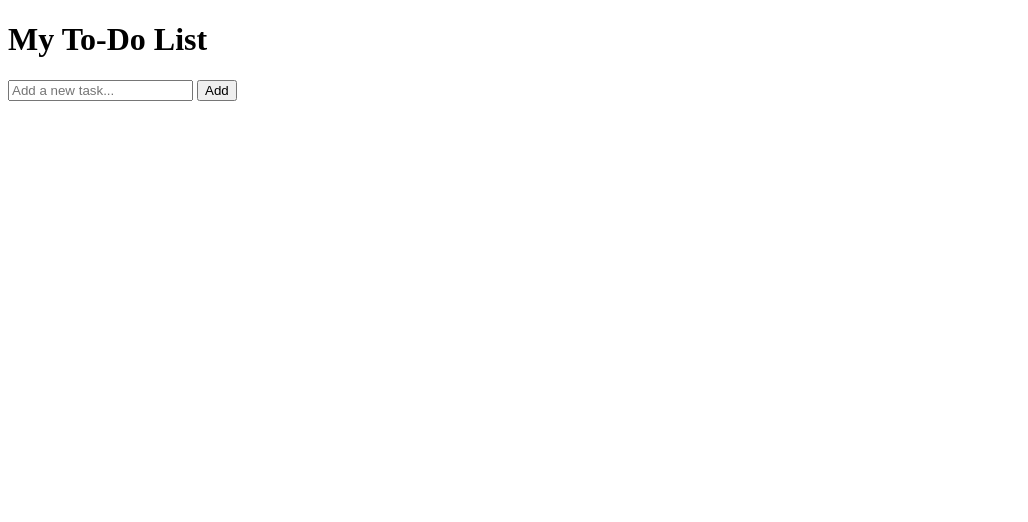
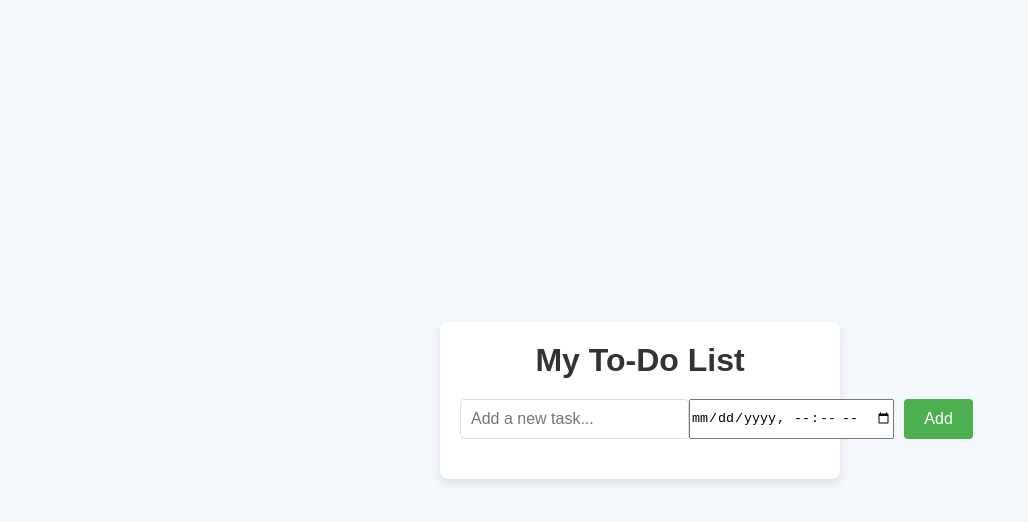
Before and after one commit to Naveenks2708/To-Do, a plain HTML site: page index.html in a window 1280 px wide. Shown: the whole page, without its empty margins (0-1028 px from the left). Drawn offline with Linux system fonts and the light colour scheme.

Commit message:
index.html

```diff
--- a/index.html
+++ b/index.html
@@ -1,20 +1,20 @@
 <!DOCTYPE html>
 <html lang="en">
 <head>
-    <meta charset="UTF-8">
-    <meta name="viewport" content="width=device-width, initial-scale=1.0">
+  <meta charset="UTF-8" />
+  <meta name="viewport" content="width=device-width, initial-scale=1.0"/>
   <title>To-Do List</title>
-    <link rel="stylesheet" href="styles.css">
+  <link rel="stylesheet" href="style.css" />
 </head>
 <body>
   <div class="todo-container">
     <h1>My To-Do List</h1>
     <div class="input-container">
       <input type="text" id="todo-input" placeholder="Add a new task..." />
+      <input type="datetime-local" id="reminder-datetime" />
       <button id="add-btn">Add</button>
     </div>
-        <ul id="todo-list">
-        </ul>
+    <ul id="todo-list"></ul>
   </div>
 
   <script src="script.js"></script>
```
Lines whose indentation alone changed are shown as unchanged.
